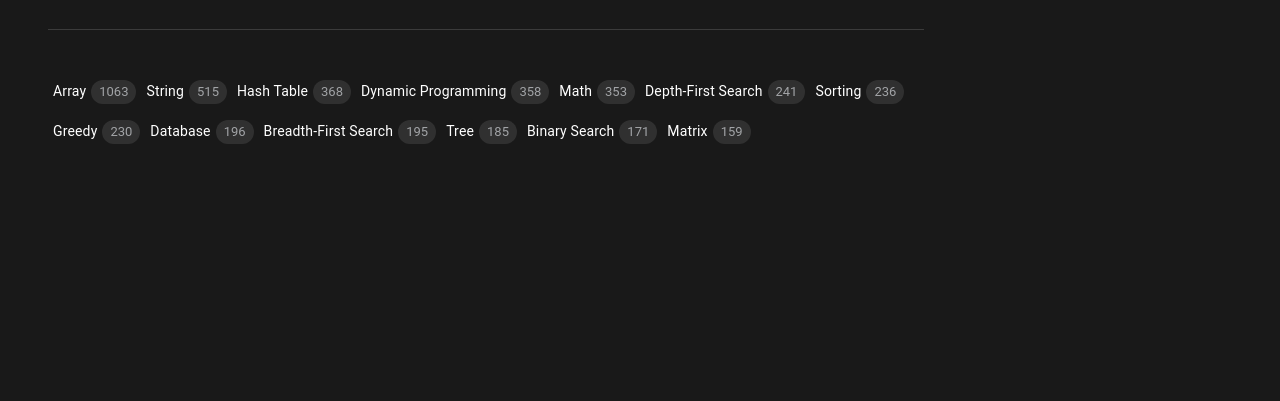
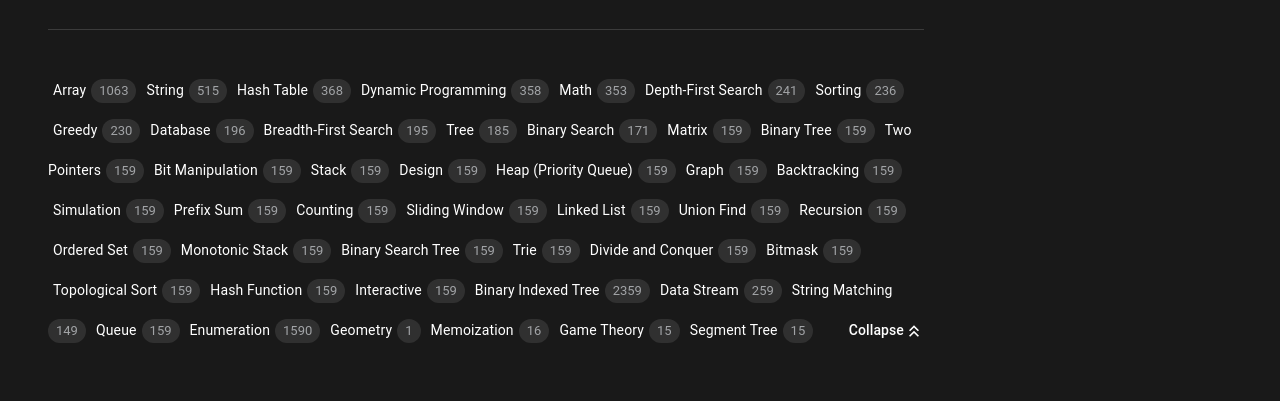
Before and after one commit to mohitCodepy/react-material-ui, a React (Create React App) app: page / in a window 1280 px wide. Shown: the part 472-873 px from the top of the page. After the commit the page ends 822 px from the top, so only its background shows below. Built offline with nearby package versions, Linux system fonts and the light colour scheme.

Commit message:
drawer button height fixed

```diff
--- a/src/Jsondata/drawerData.json
+++ b/src/Jsondata/drawerData.json
@@ -51,6 +51,138 @@
         {
             "name": "Matrix",
             "num": 159
+        },
+        {
+            "name": "Binary Tree",
+            "num": 159
+        },
+        {
+            "name": "Two Pointers",
+            "num": 159
+        },
+        {
+            "name": "Bit Manipulation",
+            "num": 159
+        },
+        {
+            "name": "Stack",
+            "num": 159
+        },
+        {
+            "name": "Design",
+            "num": 159
+        },
+        {
+            "name": "Heap (Priority Queue)",
+            "num": 159
+        },
+        {
+            "name": "Graph",
+            "num": 159
+        },
+        {
+            "name": "Backtracking",
+            "num": 159
+        },
+        {
+            "name": "Simulation",
+            "num": 159
+        },
+        {
+            "name": "Prefix Sum",
+            "num": 159
+        },
+        {
+            "name": "Counting",
+            "num": 159
+        },
+        {
+            "name": "Sliding Window",
+            "num": 159
+        },
+        {
+            "name": "Linked List",
+            "num": 159
+        },
+        {
+            "name": "Union Find",
+            "num": 159
+        },
+        {
+            "name": "Recursion",
+            "num": 159
+        },
+        {
+            "name": "Ordered Set",
+            "num": 159
+        },
+        {
+            "name": "Monotonic Stack",
+            "num": 159
+        },
+        {
+            "name": "Binary Search Tree",
+            "num": 159
+        },
+        {
+            "name": "Trie",
+            "num": 159
+        },
+        {
+            "name": "Divide and Conquer",
+            "num": 159
+        },
+        {
+            "name": "Bitmask",
+            "num": 159
+        },
+        {
+            "name": "Topological Sort",
+            "num": 159
+        },
+        {
+            "name": "Hash Function",
+            "num": 159
+        },
+        {
+            "name": "Interactive",
+            "num": 159
+        },
+        {
+            "name": "Binary Indexed Tree",
+            "num": 2359
+        },
+        {
+            "name": "Data Stream",
+            "num": 259
+        },
+        {
+            "name": "String Matching",
+            "num": 149
+        },
+        {
+            "name": "Queue",
+            "num": 159
+        },
+        {
+            "name": "Enumeration",
+            "num": 1590
+        },
+        {
+            "name": "Geometry",
+            "num": 1
+        },
+        {
+            "name": "Memoization",
+            "num": 16
+        },
+        {
+            "name": "Game Theory",
+            "num": 15
+        },
+        {
+            "name": "Segment Tree",
+            "num": 15
         }
     ]
 }
--- a/src/components/Drawer.js
+++ b/src/components/Drawer.js
@@ -1,15 +1,15 @@
 import React, { useState } from 'react'
 import { Container, Box, Typography, Chip } from '@material-ui/core'
 import drawerData from '../Jsondata/drawerData.json'
+import KeyboardDoubleArrowDownIcon from '@mui/icons-material/KeyboardDoubleArrowDown';
+import KeyboardDoubleArrowUpIcon from '@mui/icons-material/KeyboardDoubleArrowUp';
 
 export default function Drawer() {
 
-    const [divHeight, setdivHeight] = useState('80vh');
-    const [overFlow, setoverFlow] = useState('auto');
+    const [divHeight, setdivHeight] = useState('auto');
     const changeHeight = () => {
         console.log('clicked')
-        divHeight === '80vh' ? setdivHeight('9vh') : setdivHeight('80vh') ;
-        overFlow === 'auto'? setoverFlow('hidden'): setoverFlow('auto')
+        divHeight === 'auto' ? setdivHeight('5vh') : setdivHeight('auto') ;
     }
 
 
@@ -17,18 +17,20 @@ export default function Drawer() {
         <div>
             <Container style={{ marginTop: '40px' }}>
                 <Box>
-                    <Box sx={{ color: 'white',  margin: '20px auto', width: '100%', 'textAlign': 'left', lineHeight: '40px', height: divHeight , overflow:  overFlow }}>
+                    <Box sx={{ color: 'white',  margin: '20px auto', width: '100%', 'textAlign': 'left', height: divHeight , overflow:  'hidden' }}>
                         {drawerData['data'].map((dt) => {
                             return (
-                                <a href='/' key={dt.name} style={{ 'margin': '5px', 'color': 'white', 'textDecoration': 'none' }}>
+                                <a href='/'  key={dt.name} style={{ 'margin': '5px', lineHeight: '40px', 'color': 'white', 'textDecoration': 'none' }}>
                                     <Typography style={{ 'display': 'inline', 'marginRight': '5px', color: 'rgb(255 255 255/var(1))' }} variant="body2">{dt.name}</Typography>
                                     <Chip label={dt.num} size="small" style={{backgroundColor: 'hsla(0,0%,100%,.1)', color: 'rgba(239,242,246,.6)'}}/>
                                 </a>
                             )
                         })}
                     </Box>
-                    <Box sx={{ width: '100%' }} onClick={changeHeight}>
-                        hide
+                    <Box sx={{ width: '100%', color: 'white', 'marginTop': '-50px'}}>
+                        <Typography variant='subtitle2' style={{'alignItems': 'center', 'display': 'flex', 'justifyContent': 'end'}} onClick={changeHeight}>
+                           {divHeight==='auto'?'Collapse': 'Expand'} {divHeight==='auto'? <KeyboardDoubleArrowUpIcon fontSize="small"/>: <KeyboardDoubleArrowDownIcon fontSize="small"/>}
+                        </Typography>
                     </Box>
                 </Box>
             </Container>
--- a/src/index.css
+++ b/src/index.css
@@ -1,11 +1,11 @@
 body {
   margin: 0;
-  font-family: -apple-system, BlinkMacSystemFont, 'Segoe UI', 'Roboto', 'Oxygen',
-    'Ubuntu', 'Cantarell', 'Fira Sans', 'Droid Sans', 'Helvetica Neue',
-    sans-serif;
   -webkit-font-smoothing: antialiased;
   -moz-osx-font-smoothing: grayscale;
   background-color: rgba(0, 0, 0, 0.9);
+  font-size: 14px;
+  font-family: -apple-system, BlinkMacSystemFont, Segoe UI, Roboto, Helvetica Neue, Arial, Noto Sans, sans-serif, Apple Color Emoji, Segoe UI Emoji, Segoe UI Symbol, Noto Color Emoji;
+  font-variant: tabular-nums;
 }
 
 code {
```
